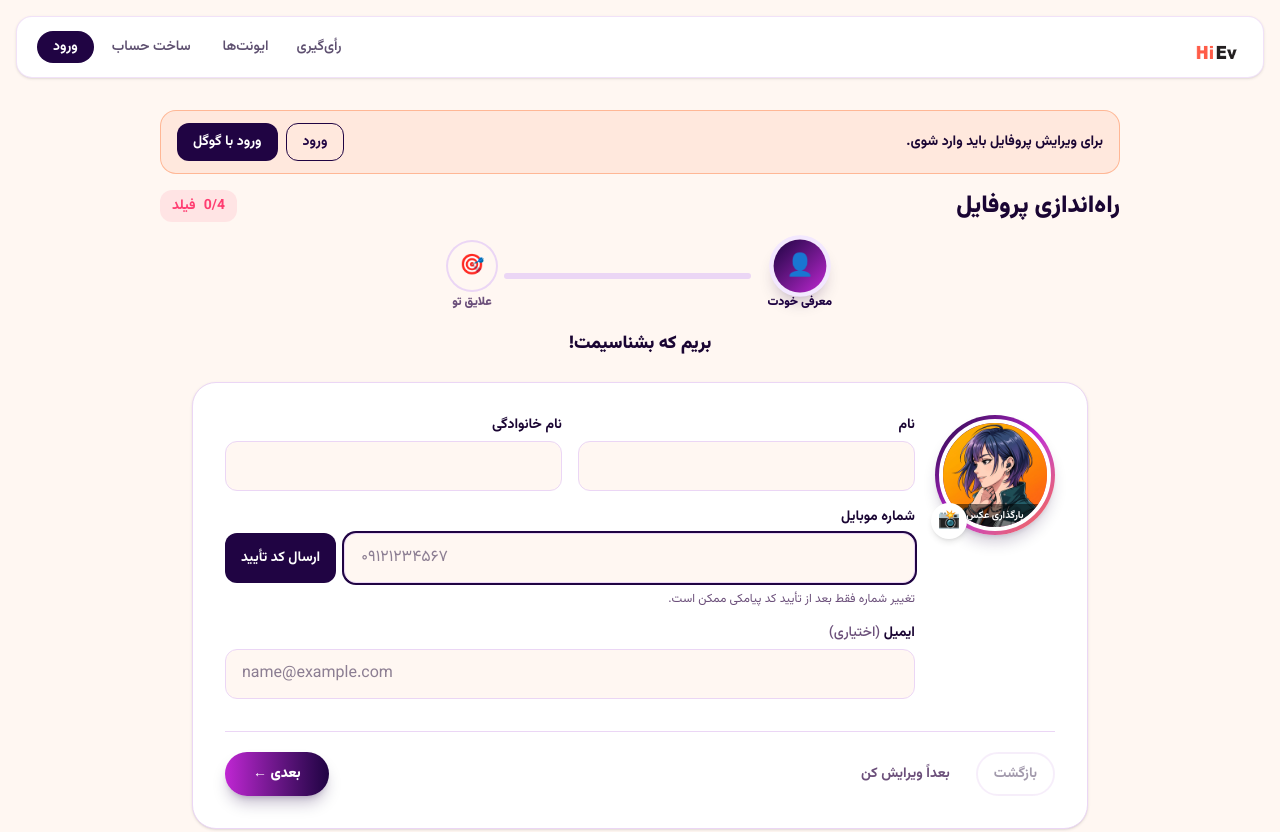
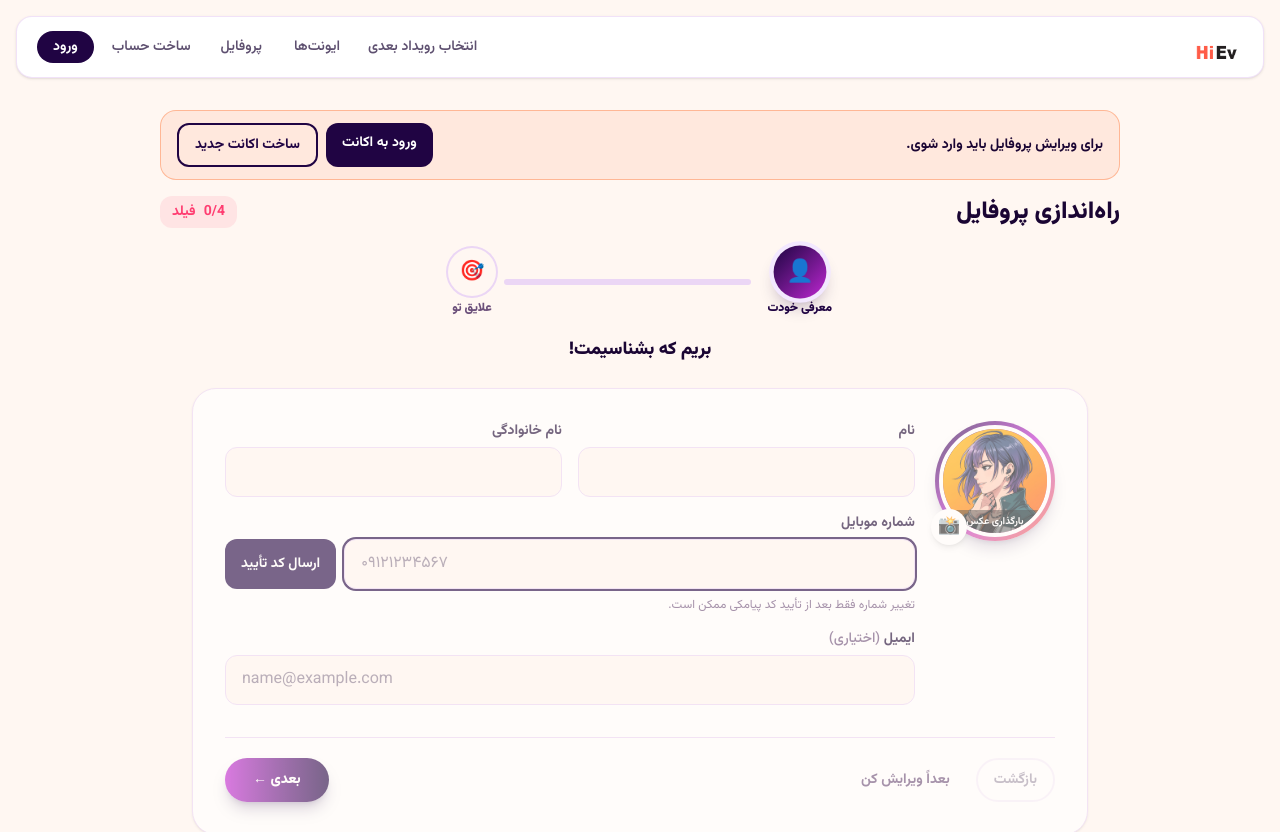
Before and after one commit to partzan/farsi-matchmein, a React (Vite) app: page /profile-setup in a window 1280 px wide. Shown: the top 832 px of the page. Built offline with nearby package versions, Linux system fonts and the light colour scheme; no server answers; the database is empty.

Commit message:
Route auth through profile return and empty-state vote CTAs.
Co-authored-by: Cursor <cursoragent@cursor.com>

```diff
--- a/src/components/Navbar.tsx
+++ b/src/components/Navbar.tsx
@@ -5,7 +5,7 @@ import { Menu, X } from 'lucide-react';
 import type { User } from '@supabase/supabase-js';
 import { fa } from '../locale/fa';
 import { BrandLogo } from './BrandLogo';
-import { signInWithGoogle } from '../lib/auth';
+import { loginUrl, signInWithGoogle } from '../lib/auth';
 
 const linkClass =
   'px-3 py-1.5 rounded-full text-sm font-semibold text-foreground/70 hover:text-primary hover:bg-primary-light/70 transition-colors';
@@ -117,6 +117,9 @@ export function Navbar() {
               </>
             ) : (
               <div className="flex items-center gap-1.5 ps-1">
+                <Link to="/profile" className={linkClass}>
+                  {fa.nav.profile}
+                </Link>
                 {!compact && (
                   <Link to="/login?mode=signup" className={linkClass}>
                     {fa.login.createAccount}
@@ -200,24 +203,31 @@ export function Navbar() {
               ) : (
                 <div className="space-y-2 pt-1">
                   <Link
-                    to="/login?mode=signup"
+                    to="/profile"
+                    onClick={() => setIsMobileMenuOpen(false)}
+                    className="block rounded-xl px-3 py-3 text-base font-semibold text-foreground/80 hover:bg-primary-light hover:text-primary"
+                  >
+                    {fa.nav.profile}
+                  </Link>
+                  <Link
+                    to={loginUrl({ mode: 'signup' })}
                     onClick={() => setIsMobileMenuOpen(false)}
                     className="block w-full rounded-xl border border-border px-4 py-3 text-center text-base font-bold text-foreground transition-colors hover:bg-primary-light"
                   >
-                    {fa.login.createAccount}
+                    {fa.profileSetup.createNewAccount}
                   </Link>
                   <Link
-                    to="/login"
+                    to={loginUrl()}
                     onClick={() => setIsMobileMenuOpen(false)}
                     className="block w-full rounded-xl bg-primary px-4 py-3 text-center text-base font-bold text-white"
                   >
-                    {fa.nav.login}
+                    {fa.profileSetup.loginToAccount}
                   </Link>
                   <button
                     type="button"
                     onClick={() => {
                       setIsMobileMenuOpen(false);
-                      signInWithGoogle('/');
+                      signInWithGoogle('/events');
                     }}
                     className="w-full rounded-xl border border-border px-4 py-3 text-base font-bold text-foreground transition-colors hover:bg-primary-light"
                   >
--- a/src/components/SignupModal.tsx
+++ b/src/components/SignupModal.tsx
@@ -47,7 +47,7 @@ export function SignupModal({ open, onClose, onSuccess }: SignupModalProps) {
 
   const handleGoogleSignup = async () => {
     setError(null);
-    const { error: oauthError } = await signInWithGoogle('/');
+    const { error: oauthError } = await signInWithGoogle('/events');
     if (oauthError) {
       setError(mapAuthErrorMessage(oauthError.message));
       return;
--- a/src/components/profile/ProfileForm.tsx
+++ b/src/components/profile/ProfileForm.tsx
@@ -11,7 +11,7 @@ import {
   categoryIdsToBroadIds,
   resolveBroadToCategoryIds,
 } from '../../lib/broadInterests';
-import { signInWithGoogle } from '../../lib/auth';
+import { loginUrl } from '../../lib/auth';
 import { supabase } from '../../lib/supabase';
 import { fa } from '../../locale/fa';
 
@@ -105,6 +105,7 @@ export function ProfileForm({ mode }: ProfileFormProps) {
   const [step, setStep] = useState(1);
   const [loading, setLoading] = useState(true);
   const [needsAuth, setNeedsAuth] = useState(false);
+  const [showAuthGate, setShowAuthGate] = useState(false);
   const [saving, setSaving] = useState(false);
   const [error, setError] = useState<string | null>(null);
   const [categories, setCategories] = useState<Category[]>([]);
@@ -209,8 +210,19 @@ export function ProfileForm({ mode }: ProfileFormProps) {
   const canSave = step2Complete;
 
   const leaveEarly = () => navigate('/events');
+  const returnPath = mode === 'setup' ? '/profile-setup' : '/profile';
+  const loginHref = loginUrl({ next: returnPath });
+  const signupHref = loginUrl({ mode: 'signup', next: returnPath });
+
+  const openAuthGate = () => {
+    if (needsAuth) setShowAuthGate(true);
+  };
 
   const handleImageUpload = async (e: React.ChangeEvent<HTMLInputElement>) => {
+    if (needsAuth) {
+      openAuthGate();
+      return;
+    }
     const file = e.target.files?.[0];
     if (!file || !file.type.startsWith('image/')) return;
 
@@ -295,30 +307,55 @@ export function ProfileForm({ mode }: ProfileFormProps) {
 
   const requireLoginToSave = async () => {
     if (needsAuth) {
-      await signInWithGoogle('/');
+      openAuthGate();
       return;
     }
     await handleSave();
   };
+
+  const AuthCtas = ({ className = '' }: { className?: string }) => (
+    <div className={`flex flex-wrap gap-2 ${className}`}>
+      <Link
+        to={loginHref}
+        className="rounded-xl bg-primary px-4 py-2.5 text-sm font-bold text-white transition hover:bg-primary-dark"
+      >
+        {fa.profileSetup.loginToAccount}
+      </Link>
+      <Link
+        to={signupHref}
+        className="rounded-xl border-2 border-primary px-4 py-2.5 text-sm font-bold text-primary transition hover:bg-primary-light"
+      >
+        {fa.profileSetup.createNewAccount}
+      </Link>
+    </div>
+  );
 
   return (
     <div className="mx-auto max-w-5xl px-4 py-8 sm:px-6 lg:px-8" dir="rtl">
       {needsAuth && (
         <div className="mb-4 flex flex-wrap items-center justify-between gap-3 rounded-2xl border border-accent-orange/40 bg-accent-orange/10 px-4 py-3">
           <p className="text-sm font-bold text-foreground">{fa.profileSetup.loginRequired}</p>
-          <div className="flex flex-wrap gap-2">
-            <Link
-              to="/login"
-              className="rounded-xl border border-primary px-4 py-2 text-sm font-bold text-primary"
-            >
-              {fa.nav.login}
-            </Link>
+          <AuthCtas />
+        </div>
+      )}
+
+      {showAuthGate && needsAuth && (
+        <div className="fixed inset-0 z-[200] flex items-center justify-center p-4">
+          <button
+            type="button"
+            className="absolute inset-0 bg-black/60 backdrop-blur-sm"
+            aria-label={fa.nav.cancel}
+            onClick={() => setShowAuthGate(false)}
+          />
+          <div className="relative w-full max-w-sm rounded-3xl border border-border bg-white p-6 text-center shadow-2xl">
+            <p className="mb-5 text-base font-bold text-foreground">{fa.profileSetup.authGateHint}</p>
+            <AuthCtas className="justify-center" />
             <button
               type="button"
-              onClick={() => signInWithGoogle('/')}
-              className="rounded-xl bg-primary px-4 py-2 text-sm font-bold text-white"
+              onClick={() => setShowAuthGate(false)}
+              className="mt-4 text-sm font-semibold text-muted hover:text-primary"
             >
-              {fa.nav.loginGoogle}
+              {fa.nav.cancel}
             </button>
           </div>
         </div>
@@ -339,7 +376,16 @@ export function ProfileForm({ mode }: ProfileFormProps) {
           )}
         </div>
 
-        <FunStepper step={step} onStepClick={setStep} />
+        <FunStepper
+          step={step}
+          onStepClick={(s) => {
+            if (needsAuth) {
+              openAuthGate();
+              return;
+            }
+            setStep(s);
+          }}
+        />
 
         {step === 1 && (
           <p className="text-center text-lg font-black text-foreground">
@@ -348,9 +394,22 @@ export function ProfileForm({ mode }: ProfileFormProps) {
         )}
       </div>
 
-      <div className="mx-auto max-w-4xl">
+      <div className="relative mx-auto max-w-4xl">
+        {needsAuth && (
+          <button
+            type="button"
+            className="absolute inset-0 z-20 cursor-pointer rounded-3xl"
+            aria-label={fa.profileSetup.authGateHint}
+            onClick={openAuthGate}
+          />
+        )}
+
         {/* Main form frame */}
-        <div className="rounded-3xl border border-border bg-white p-5 shadow-sm sm:p-8">
+        <div
+          className={`rounded-3xl border border-border bg-white p-5 shadow-sm sm:p-8 ${
+            needsAuth ? 'pointer-events-none select-none opacity-60' : ''
+          }`}
+        >
           {error && (
             <p className="mb-4 rounded-xl bg-accent-red/10 px-3 py-2 text-sm font-semibold text-accent-red">
               {error}
--- a/src/lib/auth.ts
+++ b/src/lib/auth.ts
@@ -1,9 +1,31 @@
 import { supabase } from './supabase';
 import { fa } from '../locale/fa';
 
+/** Same-origin relative path only — blocks open redirects. */
+export function getSafeNextPath(
+  next: string | null | undefined,
+  fallback = '/events',
+): string {
+  if (!next) return fallback;
+  if (!next.startsWith('/') || next.startsWith('//')) return fallback;
+  return next;
+}
+
+/** Build /login URL with optional signup mode and post-auth return path. */
+export function loginUrl(opts?: { mode?: 'login' | 'signup'; next?: string }) {
+  const params = new URLSearchParams();
+  if (opts?.mode === 'signup') params.set('mode', 'signup');
+  if (opts?.next) {
+    const safe = getSafeNextPath(opts.next, '');
+    if (safe) params.set('next', safe);
+  }
+  const q = params.toString();
+  return q ? `/login?${q}` : '/login';
+}
+
 /** Google OAuth — always return to this site origin (must be in Supabase redirect allow-list). */
-export function signInWithGoogle(redirectPath = '/') {
-  const path = redirectPath.startsWith('/') ? redirectPath : `/${redirectPath}`;
+export function signInWithGoogle(redirectPath = '/events') {
+  const path = getSafeNextPath(redirectPath, '/events');
   const redirectTo = `${window.location.origin}${path}`;
   return supabase.auth.signInWithOAuth({
     provider: 'google',
--- a/src/locale/fa.ts
+++ b/src/locale/fa.ts
@@ -2,7 +2,7 @@ export const fa = {
   brand: 'های ایونت',
   brandEn: 'HiEvent',
   nav: {
-    events: 'رأی‌گیری',
+    events: 'انتخاب رویداد بعدی',
     discover: 'ایونت‌ها',
     myEvents: 'رویدادهای من',
     createEvent: 'ساخت رویداد',
@@ -138,9 +138,12 @@ export const fa = {
     next: 'بعدی',
     skip: 'رد کردن',
     editLater: 'بعداً ویرایش کن',
-    save: 'ذخیره',
+    save: 'ذخیره و جست و جوی ایونت',
     saveDisabledHint: 'حداقل ۳ علاقه انتخاب کن تا ذخیره فعال شود.',
     loginRequired: 'برای ویرایش پروفایل باید وارد شوی.',
+    loginToAccount: 'ورود به اکانت',
+    createNewAccount: 'ساخت اکانت جدید',
+    authGateHint: 'برای ادامه، وارد شو یا اکانت جدید بساز.',
     helperTitle: 'راهنما',
     helperStep1: 'پروفایلت را کامل کن تا بهتر هم‌یابی شوی.',
     helperStep2Main: 'اگر دنبال ایونت مناسب خودت میگردی باید خودت رو دقیق معرفی کنی',
@@ -175,6 +178,7 @@ export const fa = {
     genderEveryone: 'مختلط',
     more: 'بیشتر',
     empty: 'ایونتی با این فیلترها پیدا نشد.',
+    emptyVoteCta: 'رأی بده برای انتخاب رویداد بعدی',
     friendsGoing: 'دوستانی که به این ایونت‌ها می‌رن',
     friendsLoginHint: 'برای دیدن پیشنهادهای هم‌یابی وارد شو.',
     friendsEmpty: 'هنوز هم‌یابی فعالی برای نمایش نیست.',
@@ -239,7 +243,7 @@ export const fa = {
     description: 'های ایونت آدم‌های هم‌فکر رو در دنیای واقعی کنار هم جمع می‌کنه تا بتونی جمعی که بهش تعلق داری رو در فضای واقعی تجربه کنی.',
   },
   events: {
-    title: 'رویدادهای آماده رأی شما',
+    title: 'انتخاب رویداد بعدی',
     subtitleGuest: 'رویدادهایی را ببین که منتظر رأی کافی برای برگزاری‌اند. وقتی آماده شدی ثبت‌نام کن و رأی بده.',
     subtitleUser: 'به رویدادهایی که می‌خواهی برگزار شوند رأی بده. محبوب‌ترین‌ها زنده می‌شوند.',
     votingStage: 'مرحله رأی‌گیری',
@@ -252,6 +256,7 @@ export const fa = {
     checkBack: 'به‌زودی سر بزن — رویدادهای جدید اضافه می‌شوند.',
     upcoming: 'پیش‌رو نزدیک شما',
     noUpcoming: 'رویداد پیش‌رویی یافت نشد.',
+    noUpcomingVoteCta: 'برو به انتخاب رویداد بعدی',
     createFirst: 'اولین نفر باش که می‌سازد!',
     viewDetails: 'جزئیات',
     womenOnly: 'فقط خانم‌ها',
```
Also changed, not shown: src/pages/Discover.tsx (+10 -4 lines), src/pages/Events.tsx (+8 -2 lines), src/pages/Login.tsx (+10 -22 lines).
